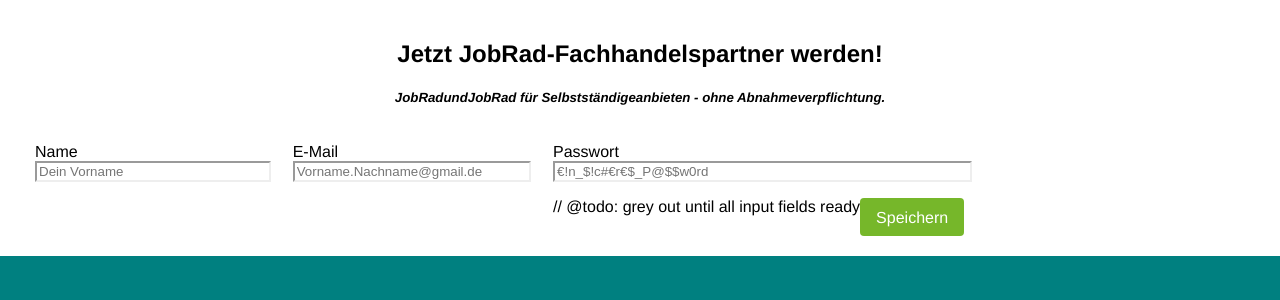
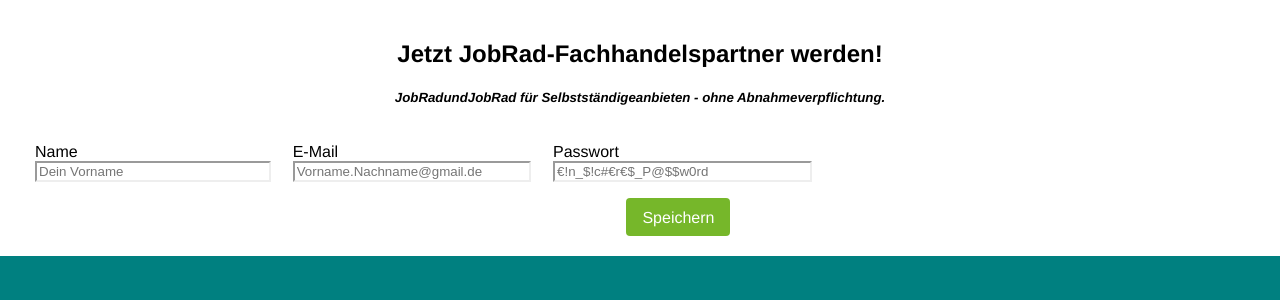
Before and after one commit to felix-horn/blueprint, a React app: page / in a window 1280 px wide. Shown: the top 300 px of the page. Built offline with nearby package versions, Linux system fonts and the light colour scheme; the HTML template or start-up script is replaced by a standard one.

Commit message:
feat: apply custom hooks to all fields

```diff
--- a/src/components/signup-form/signup-form.styles.tsx
+++ b/src/components/signup-form/signup-form.styles.tsx
@@ -1,7 +1,7 @@
 import { styled } from 'styled-components';
 
 export type StyledLabelProps = {
-  hasNonValidInput?: boolean;
+  isInputValid?: boolean;
 };
 
 export const StyledHeadline = styled.h2`
@@ -18,7 +18,7 @@
 `;
 
 export const StyledLabel = styled.label<StyledLabelProps>`
-  --foo: ${({ hasNonValidInput }) => (hasNonValidInput ? 'red' : 'inherit')};
+  --foo: ${({ isInputValid }) => (isInputValid ? 'inhertit' : 'red')};
 
   color: var(--foo);
 
--- a/src/components/signup-form/signup-form.tsx
+++ b/src/components/signup-form/signup-form.tsx
@@ -1,5 +1,5 @@
 /* eslint-disable no-console */
-import { ChangeEvent, FC, FormEvent, useState } from 'react';
+import { FC, FormEvent } from 'react';
 
 import {
   StyledButton,
@@ -31,9 +31,9 @@
 };
 
 export const WARNING_TEXTS = {
-  hasNoCapitalLetters:
+  hasNoCapitalLetter:
     'Dein Passwort muss mindestens einen Großbuchstaben enthalten.',
-  hasNoLowerCaseLetters:
+  hasNoLowerCaseLetter:
     'Dein Passwort muss mindestens einen Kleinbuchstaben enthalten.',
   hasNoNumber: 'Dein Passwort muss mindestens eine Zahl enthalten.',
   isEmpty: 'Bitte fülle das Feld aus.',
@@ -41,21 +41,6 @@
   isNoName: 'Dies scheint nicht Dein Name zu sein.',
   isTooShort: 'Dein Passwort muss mindestens acht Zeichen haben.',
 };
-
-const handleSubmit = (event: FormEvent<HTMLFormElement>) => {
-  console.log(event);
-};
-
-// eslint-disable-next-line prettier/prettier
-const validateIsEmail = (input: string) => (/^[^\s@]+@[^\s@]+\.[^\s@]+$/).test(input);
-// eslint-disable-next-line prettier/prettier
-const validateHasCapitalLetter = (input: string) => (/[A-Z]/).test(input);
-// eslint-disable-next-line prettier/prettier
-const validateHasLowerCaseLetter = (input: string) => (/[a-z]/).test(input);
-// eslint-disable-next-line prettier/prettier
-const validateHasNumber = (input: string) => (/\d/).test(input);
-// eslint-disable-next-line prettier/prettier
-const validateIsLongEnough = (input: string) => input.length > 8;
 
 const ruleIsNotEmpty = {
   validateInput: (input: string) => input?.trim() !== '',
@@ -69,95 +54,44 @@
     validationMessage: WARNING_TEXTS.isNoName,
   },
 ];
-// triggerd browser form submission
+
+const emailValidationRules: TFieldValidationRule[] = [
+  ruleIsNotEmpty,
+  {
+    validateInput: (input: string) =>
+      Boolean(input.match(/^[^\s@]+@[^\s@]+\.[^\s@]+$/)),
+    validationMessage: WARNING_TEXTS.isNoEmail,
+  },
+];
+
+const passwordValidationRules: TFieldValidationRule[] = [
+  ruleIsNotEmpty,
+  {
+    validateInput: (input: string) => Boolean(input.match(/[A-Z]/)),
+    validationMessage: WARNING_TEXTS.hasNoCapitalLetter,
+  },
+  {
+    validateInput: (input: string) => Boolean(input.match(/[a-z]/)),
+    validationMessage: WARNING_TEXTS.hasNoLowerCaseLetter,
+  },
+  {
+    validateInput: (input: string) => Boolean(input.match(/\d/)),
+    validationMessage: WARNING_TEXTS.hasNoNumber,
+  },
+  {
+    validateInput: (input: string) => input.length > 8,
+    validationMessage: WARNING_TEXTS.isTooShort,
+  },
+];
+
+const handleSubmit = (event: FormEvent<HTMLFormElement>) => {
+  console.log(event);
+};
 
 export const Form: FC = () => {
-  const [inputValues, setInputValues] = useState<InputValues>({
-    email: '',
-    name: '',
-    password: '',
-  });
-
-  const [invalidInputInformation, setInvalidInputInformation] = useState({
-    email: '',
-    name: '',
-    password: '',
-  });
-
-  const handleChange = (event: ChangeEvent<HTMLInputElement>) => {
-    const { value, name } = event.target;
-
-    setInputValues({ ...inputValues, [name]: value });
-  };
-
-  // @todo: useCallback
-  const validateInput = (event: ChangeEvent<HTMLInputElement>) => {
-    const { value, name } = event.target;
-
-    setInvalidInputInformation({
-      ...invalidInputInformation,
-      [name]: '',
-    });
-
-    // if (!validateIsNotEmpty(value)) {
-    //   setInvalidInputInformation({
-    //     ...invalidInputInformation,
-    //     [name]: WARNING_TEXTS.isEmpty,
-    //   });
-    //   return;
-    // }
-
-    // if (name === 'name' && !validateIsName(value)) {
-    //   setInvalidInputInformation({
-    //     ...invalidInputInformation,
-    //     [name]: WARNING_TEXTS.isNoName,
-    //   });
-    //   return;
-    // }
-
-    if (name === 'email' && !validateIsEmail(value)) {
-      setInvalidInputInformation({
-        ...invalidInputInformation,
-        [name]: WARNING_TEXTS.isNoEmail,
-      });
-      return;
-    }
-
-    if (name === 'password') {
-      if (!validateHasCapitalLetter(value)) {
-        setInvalidInputInformation({
-          ...invalidInputInformation,
-          [name]: WARNING_TEXTS.hasNoCapitalLetters,
-        });
-        return;
-      }
-
-      if (!validateHasLowerCaseLetter(value)) {
-        setInvalidInputInformation({
-          ...invalidInputInformation,
-          [name]: WARNING_TEXTS.hasNoLowerCaseLetters,
-        });
-        return;
-      }
-    }
-
-    if (!validateHasNumber(value)) {
-      setInvalidInputInformation({
-        ...invalidInputInformation,
-        [name]: WARNING_TEXTS.hasNoNumber,
-      });
-      return;
-    }
-
-    if (!validateIsLongEnough(value)) {
-      setInvalidInputInformation({
-        ...invalidInputInformation,
-        [name]: WARNING_TEXTS.isTooShort,
-      });
-    }
-  };
-
   const nameValidation = useFieldValidation(nameValidationRules);
+  const emailValidation = useFieldValidation(emailValidationRules);
+  const passwordValidation = useFieldValidation(passwordValidationRules);
 
   return (
     <div>
@@ -171,8 +105,9 @@
           anbieten - ohne Abnahmeverpflichtung.
         </i>
       </StyledSubHeadline>
+      {/* triggerd browser form submission */}
       <StyledForm onSubmit={handleSubmit}>
-        <StyledLabel hasNonValidInput={!nameValidation.isValid}>
+        <StyledLabel isInputValid={nameValidation.isValid}>
           Name
           <StyledInput
             type="text"
@@ -185,33 +120,33 @@
             {nameValidation.validationMessage}
           </StyledWarningText>
         </StyledLabel>
-        <StyledLabel>
+        <StyledLabel isInputValid={emailValidation.isValid}>
           E-Mail
           <StyledInput
             type="email"
             name="email"
             placeholder={PLACEHOLDER_TEXTS.email}
-            value={inputValues.email}
-            onChange={handleChange}
-            onBlur={validateInput}
+            onChange={emailValidation.handleChange}
+            onBlur={emailValidation.handleBlur}
           />
-          <StyledWarningText>{invalidInputInformation.email}</StyledWarningText>
+          <StyledWarningText>
+            {emailValidation.validationMessage}
+          </StyledWarningText>
         </StyledLabel>
-        <StyledLabel>
+        <StyledLabel isInputValid={passwordValidation.isValid}>
           Passwort
           <StyledInput
             type="password"
             name="password"
             placeholder={PLACEHOLDER_TEXTS.password}
-            value={inputValues.password}
-            onChange={handleChange}
-            onBlur={validateInput}
+            onChange={passwordValidation.handleChange}
+            onBlur={passwordValidation.handleBlur}
           />
           <StyledWarningText>
-            {invalidInputInformation.password}
+            {passwordValidation.validationMessage}
           </StyledWarningText>
           <StyledCentering>
-            // @todo: grey out until all input fields ready
+            {/* @todo: grey out until all input fields ready */}
             <StyledButton type="submit">Speichern</StyledButton>
           </StyledCentering>
         </StyledLabel>
```
